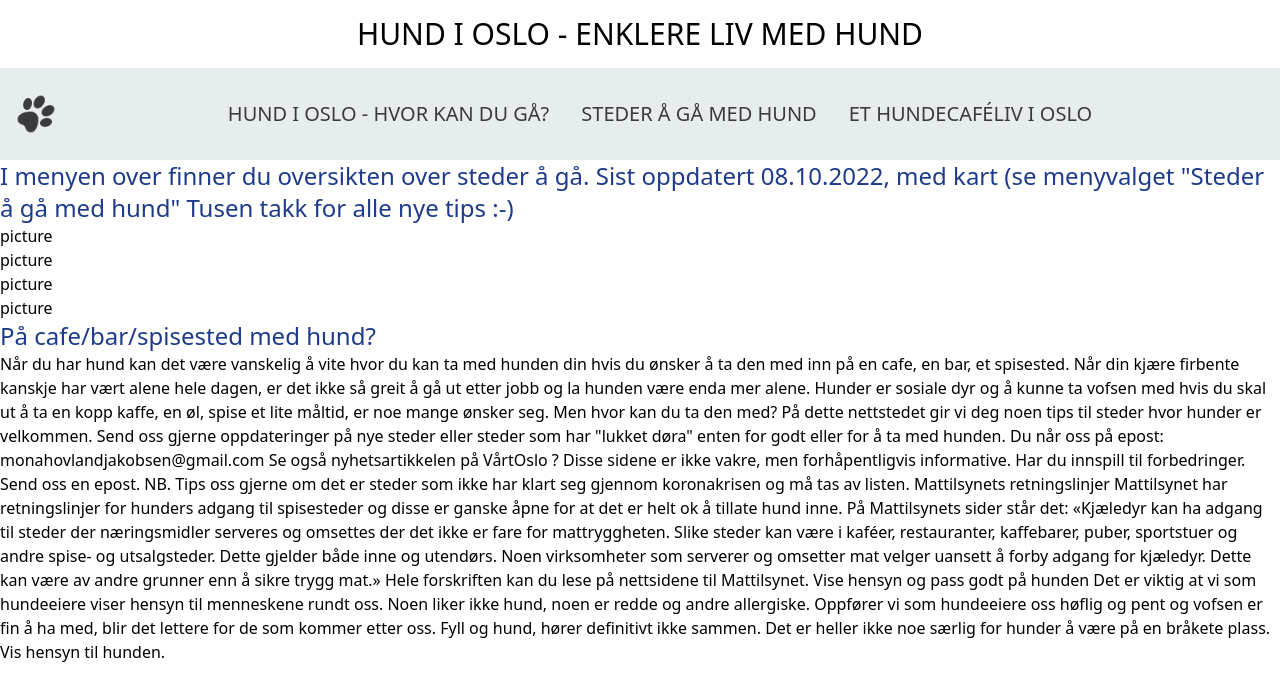
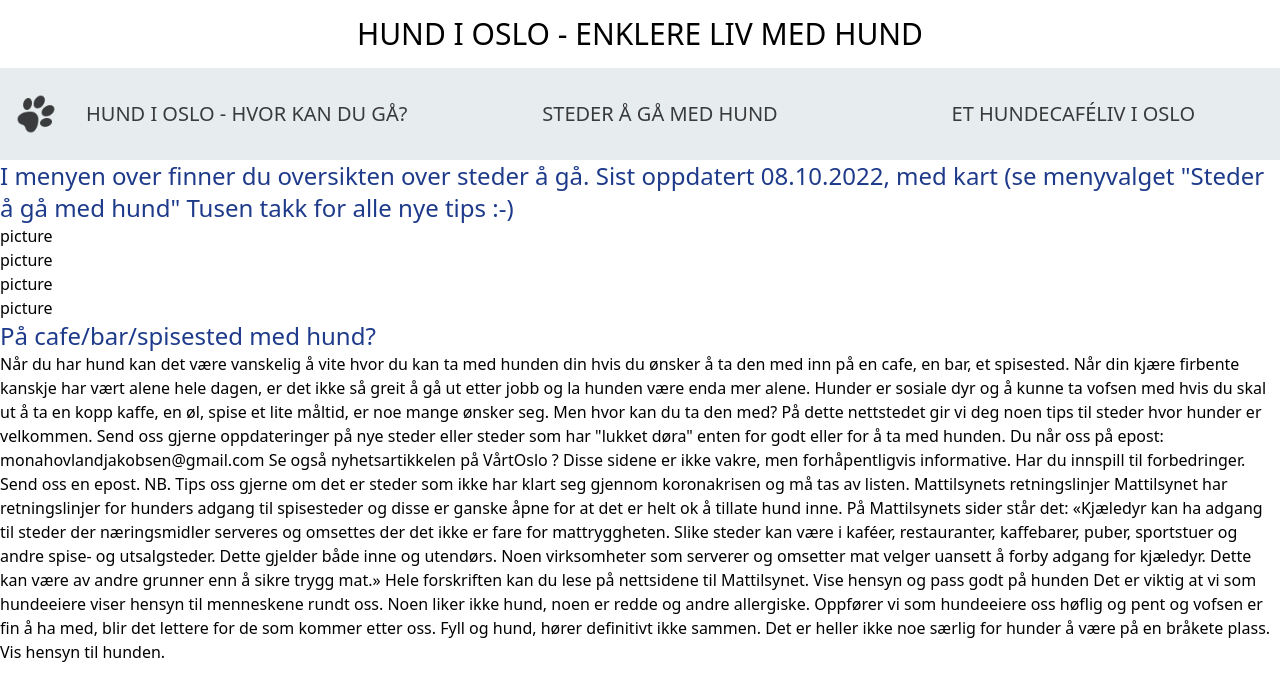
Before and after one commit to SallyNotAtWork/FirstOne, a Next.js app: page / in a window 1280 px wide. Shown: the top 700 px of the page. Built offline with nearby package versions, Linux system fonts and the light colour scheme.

Commit message:
Update globals.css

```diff
--- a/styles/globals.css
+++ b/styles/globals.css
@@ -4,6 +4,6 @@
 
 @layer components {
     .headerLink {
-        @apply cursor-pointer opacity-75 transition hover:opacity-100 text-xl py-4;
+       @apply flex-auto basis-1/3 text-center cursor-pointer opacity-75 transition hover:opacity-100 text-xl py-4;
     }
 }
```
